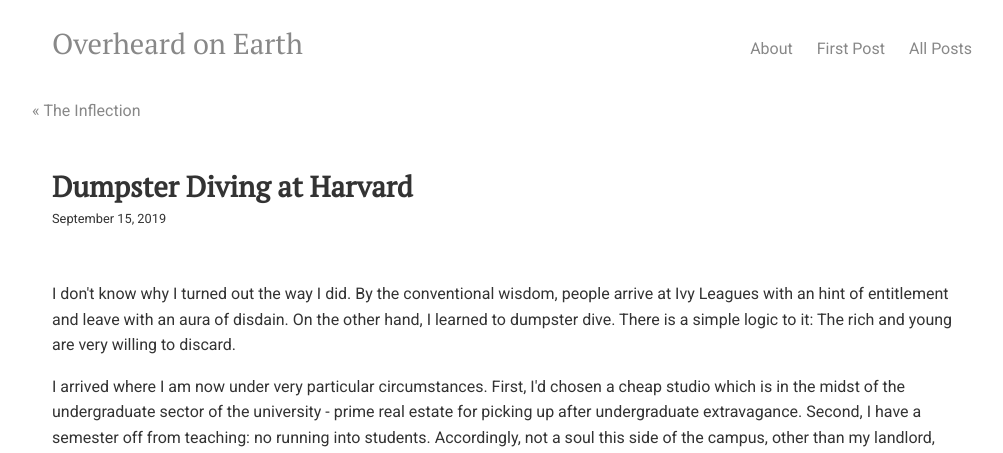
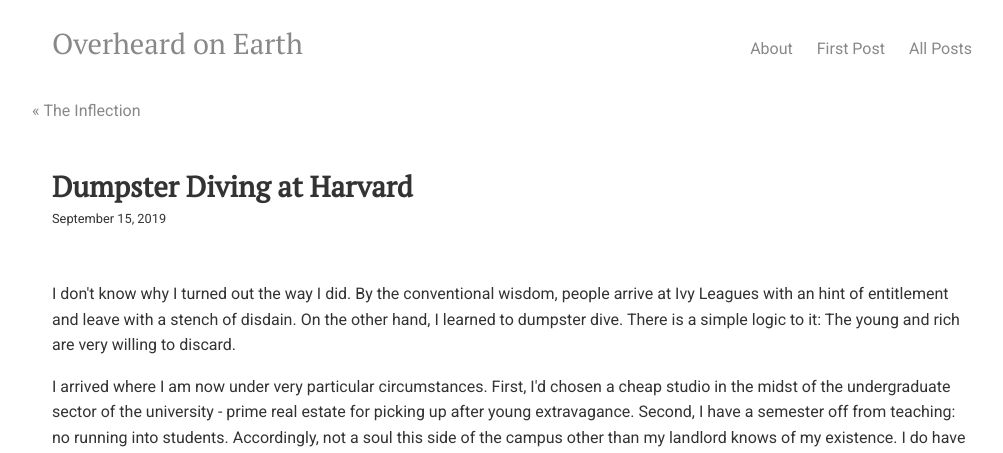
Before and after one commit to overheardonearth/overheardonearth.github.io, a Jekyll site: the page built from _posts/2019-09-15-dumpster-diving-at-harvard.html, in a window 1280 px wide. Shown: the top 453 px of the page, without its empty margins (128-1131 px from the left). Built offline with Jekyll 4.4.1, drawn with Linux system fonts in a browser that asks for light colours; comment, search, counter and statistics services are not loaded; some of the changed text lies outside the part shown.

Commit message:
Update 2019-09-15-dumpster-diving-at-harvard.html

```diff
--- a/_posts/2019-09-15-dumpster-diving-at-harvard.html
+++ b/_posts/2019-09-15-dumpster-diving-at-harvard.html
@@ -5,10 +5,10 @@ comments: true
 date: 2019-09-15
 ---
 
-I don't know why I turned out the way I did. By the conventional wisdom, people arrive at Ivy Leagues with an hint of entitlement and leave with an aura of disdain. On the other hand, I learned to dumpster dive. There is a simple logic to it: The rich and young are very willing to discard.
+I don't know why I turned out the way I did. By the conventional wisdom, people arrive at Ivy Leagues with an hint of entitlement and leave with a stench of disdain. On the other hand, I learned to dumpster dive. There is a simple logic to it: The young and rich are very willing to discard.
 
 <p>
-I arrived where I am now under very particular circumstances. First, I'd chosen a cheap studio which is in the midst of the undergraduate sector of the university - prime real estate for picking up after undergraduate extravagance. Second, I have a semester off from teaching: no running into students. Accordingly, not a soul this side of the campus, other than my landlord, knows of my existence. I do have some pride, but under the guise of anonymity, I become very bold.
+I arrived where I am now under very particular circumstances. First, I'd chosen a cheap studio in the midst of the undergraduate sector of the university - prime real estate for picking up after young extravagance. Second, I have a semester off from teaching: no running into students. Accordingly, not a soul this side of the campus other than my landlord knows of my existence. I do have some pride, but under the guise of anonymity, I become very bold.
 
 <p>
 When I first arrived at my new studio, I didn't have a lightbulb, and the ceiling light was broken. There was no furniture; I sat on the ground and worked by the light of the stove vent. I've collected a nice little set of furniture since then. I'm so proud of it I thought I'd share a photograph:
```
